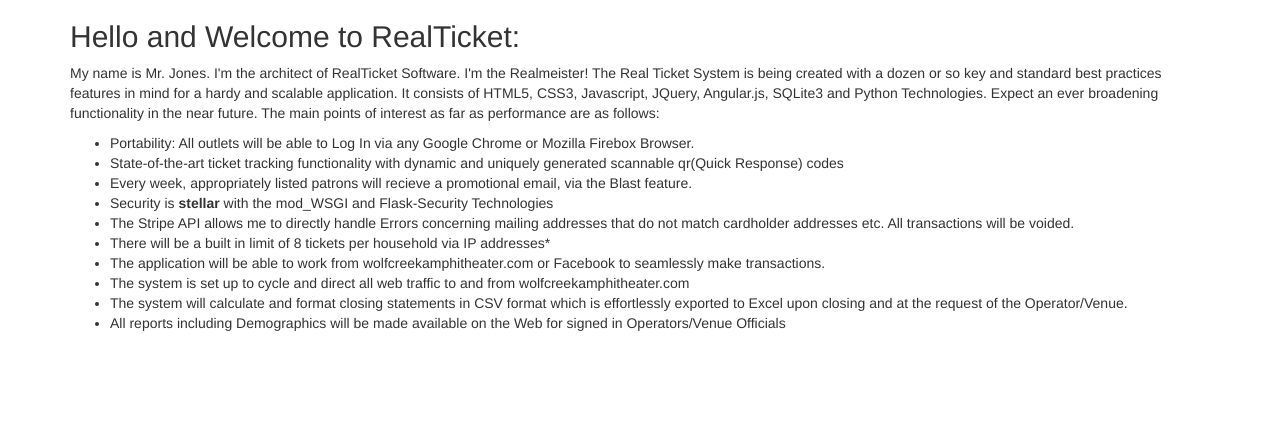
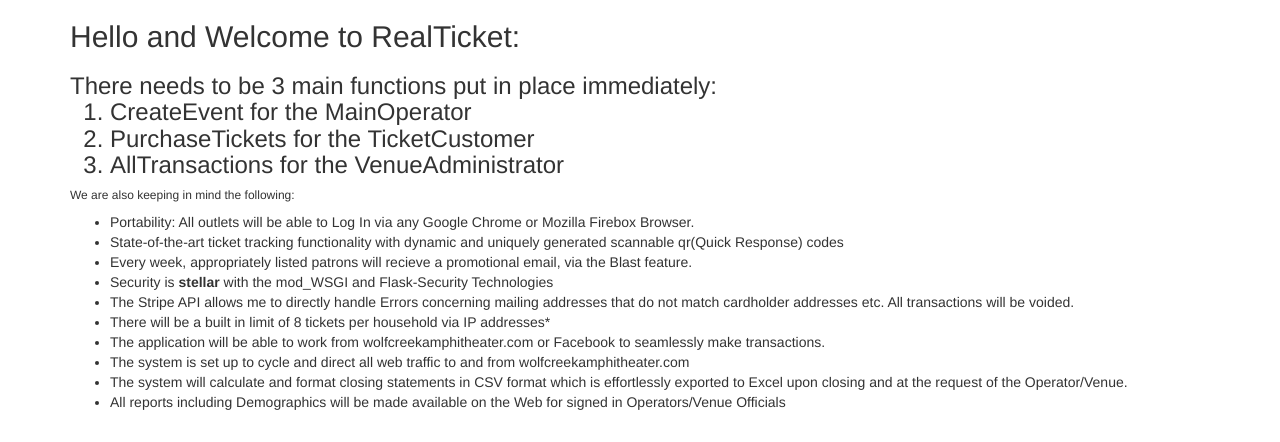
Before and after one commit to montycpython/ticketsnov1, a Flask app: page /realticket in a window 1280 px wide. Shown: the part 50-492 px from the top of the page. Run offline with Flask 2, Linux system fonts and the light colour scheme; some libraries are stand-ins or nearby versions.

Commit message:
Routine Editing

```diff
--- a/flask_app.py
+++ b/flask_app.py
@@ -23,6 +23,18 @@ time.tzset()
 def itisnow():
     return str(datetime.datetime.fromtimestamp(int(time.time())).strftime('%m-%d-%y @ %H:%M:%S EDT'))
 
+#DATABASE = '/foodbase/Rticket.db'
+#def real_db():
+#    db = getattr(g, '_database', None)
+#    if db is None:
+#        db = g._database = connect_to_database()
+#    return db
+
+#@app.teardown_appcontext
+#def close_connection(exception):
+#    db = getattr(g, '_database', None)
+#    if db is not None:
+#        db.close()
 now = itisnow()
 wigs = ['Aeteon','Melissa','Jeri','Sandy','RealMaster','Lisa']
 passpalabras = ['rtmouse01','realticketmouse','wolfcreekamp','00001111','psalms3']
@@ -62,7 +74,6 @@ def logout():
 @app.route('/hello')
 @login_required
 def ohello():
-    import flask_app
     reload(flask_app)
     flash('The current Timestamp is: %s'% now)
     return render_template('hello.html')
@@ -150,21 +161,11 @@ def tqr():
         tom = request.form['ticket']
         qom = request.form['tquantity']
         pom = request.form['cpin']
-        som = request.form['dsignature']
-        data = StringIO.StringIO()
-        qr = qrcode.QRCode(
-                version=1,
-                error_correction=qrcode.constants.ERROR_CORRECT_L,
-                box_size=5,
-                border=1,
-            )
-        qr.add_data(nom)
-        qr.make(fit=True)
-
-        img = qr.make_image()
-        img.save(data, 'png')
-        send_file(StringIO.StringIO(data.getvalue()), mimetype='image/png')
-        flash('This is your ticket %s!'% nom)
+        som = "boo"
+        if bool(som) == True:
+            flash('This is your ticket %s!\n %s\n %s \n %s \n %s \n %s \n %s \n %s \n %s \n %s \n\r %s'% (nom, hom, zom, fom, eom, com, vom, tom, qom, pom, som))
+        else:
+            flash('You didn\'t sign the form.')
         return render_template('ticket.html')
 
 
--- a/templates/home.html
+++ b/templates/home.html
@@ -3,7 +3,7 @@
 <div class="jumbo">
     <h2>RealTicket&trade; Home</h2>
     <br />
-    <p><cite>"Wether you believe you can do a thing or believe you can't-- you're right."</cite> said Henry Ford.</p>
+    <p><cite>"Whether you believe you can do a thing or believe you can't-- you're right"</cite> said Henry Ford.</p>
     <p> This is RealTicket&trade;. We plan to handle all incoming Ticket traffic from <a href="http://wolfcreekamphitheater.com">wolfcreekamphitheater.com</a> </p>
     <p>RealTicket&trade; is a combination of the latest and greatest web standards and technology
     for a high-performance, secure, and efficient ticket system tailored and designed for its users who
--- a/templates/welcome.html
+++ b/templates/welcome.html
@@ -1,11 +1,16 @@
 {% extends 'template.html' %}
 {% block content %}
     <h2>Hello and Welcome to RealTicket:</h2>
-    <p>My name is Mr. Jones. I'm the architect of RealTicket Software. I'm the Realmeister!
-    The Real Ticket System is being created with a dozen or so key and standard best practices features in mind
-    for a hardy and scalable application. It consists of HTML5, CSS3, Javascript, JQuery, Angular.js, SQLite3 and Python Technologies.
-   Expect an ever broadening functionality in the near future.
-   The main points of interest as far as performance are as follows:
+    <p><h3>There needs to be 3 main functions put in place immediately:
+
+    <ol>
+    <li>CreateEvent for the MainOperator</li>
+    <li>PurchaseTickets for the TicketCustomer</li>
+    <li>AllTransactions for the VenueAdministrator</h3></li>
+    </ol>
+
+    </p>
+    <h6>We are also keeping in mind the following:</h6>
    <ul>
        <li>Portability: All outlets will be able to Log In via any Google Chrome or Mozilla Firebox Browser.</li>
        <li>State-of-the-art ticket tracking functionality with dynamic and uniquely generated scannable qr(Quick Response) codes</li>
```
